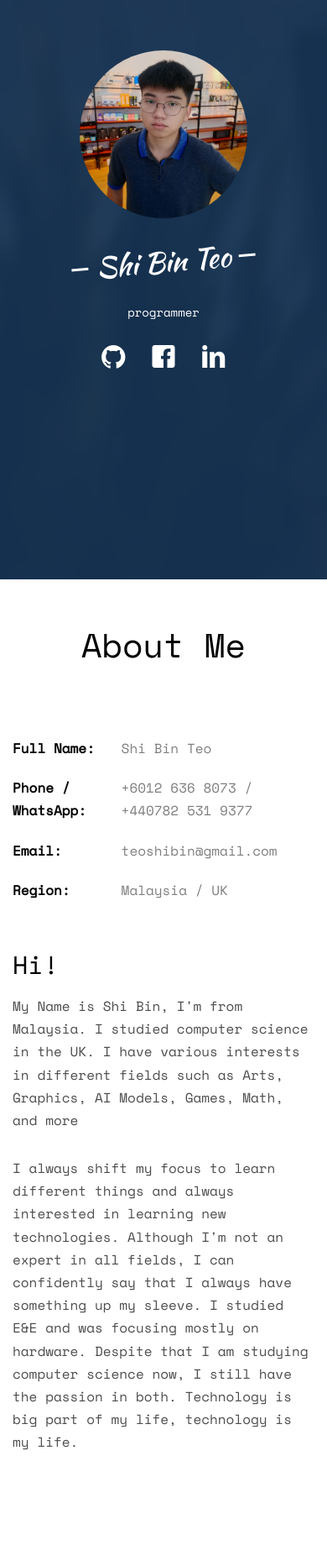
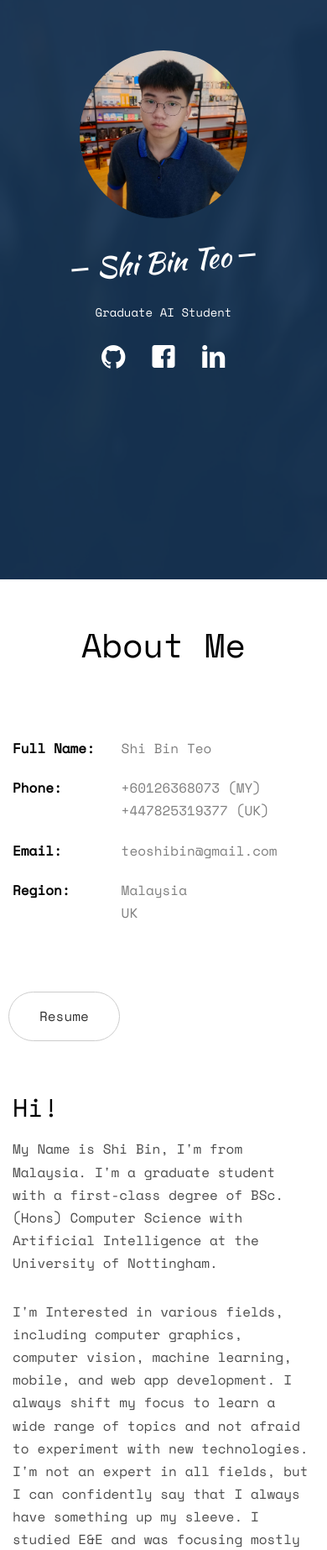
Before and after one commit to teoshibin/teoshibin.github.io, a plain HTML site: page index.html in a window 390 px wide. Shown: the part 154-2000 px from the top of the page at 84% size. Drawn offline with nearby package versions, Linux system fonts and the light colour scheme; files whose address does not match are found by name.

Commit message:
update info

```diff
--- a/css/style.css
+++ b/css/style.css
@@ -28,6 +28,10 @@ html {
   color: white;
 }
 
+.resume-btn-space {
+  margin-top: 60px;
+  margin-left: -5px;
+}
 
 .devicons {
   font-family: devicons;
--- a/index.html
+++ b/index.html
@@ -72,7 +72,7 @@
 						<div class="display-tc js-fullheight animate-box" data-animate-effect="fadeIn">
 							<div class="profile-thumb" style="background: url(images/profile_pic.jpg);"></div>
 							<h1><span>Shi Bin Teo</span></h1>
-							<h3><span>programmer</span></h3>
+							<h3><span>Graduate AI Student</span></h3>
 							<p>
 								<ul class="fh5co-social-icons">
 									<li><a href="https://github.com/teoshibin" target="_blank"><i class="devicon-github-original"></i></a></li>
@@ -98,31 +98,25 @@
 				<div class="col-md-4">
 					<ul class="info">
 						<li><span class="first-block">Full Name:</span><span class="second-block">Shi Bin Teo</span></li>
-						<li><span class="first-block">Phone / WhatsApp:</span><span class="second-block">+6012 636 8073 / +440782 531 9377</span></li>
+						<li><span class="first-block">Phone:</span><span class="second-block">+60126368073 (MY) <br> +447825319377 (UK)</span></li>
 						<li><span class="first-block">Email:</span><span class="second-block">teoshibin@gmail.com</span></li>
-						<!-- <li><span class="first-block">Website:</span><span class="second-block">www.yoursite.com</span></li> -->
-						<!-- <li><span class="first-block">Address:</span><span class="second-block">198 West 21th Street, Suite 721 New York NY 10016</span></li> -->
-						<li><span class="first-block">Region:</span><span class="second-block">Malaysia / UK</span></li>
+						<li><span class="first-block">Region:</span><span class="second-block">Malaysia <br> UK</span></li>
+						<li><a href="cv.pdf" download class="btn btn-default btn-lg resume-btn-space">Resume</a></li>
 					</ul>
 				</div>
 				<div class="col-md-8">
 					<h2>Hi!</h2>
-					<p>My Name is Shi Bin, I'm from Malaysia. I studied computer science in the UK. I have various interests in different fields such as Arts, Graphics, AI Models, Games, Math, and more</p>
 					<p>
-						I always shift my focus to learn different things and always interested in learning new technologies.
-						Although I'm not an expert in all fields, I can confidently say that I always have something up my sleeve.
-						I studied E&E and was focusing mostly on hardware.
-						Despite that I am studying computer science now, I still have the passion in both.
+						My Name is Shi Bin, I'm from Malaysia.
+						I'm a graduate student with a first-class degree of BSc. (Hons) Computer Science with Artificial Intelligence at the University of Nottingham.
+					</p>
+					<p>
+						I'm Interested in various fields, including computer graphics, computer vision, machine learning, mobile, and web app development.
+						I always shift my focus to learn a wide range of topics and not afraid to experiment with new technologies.
+						I'm not an expert in all fields, but I can confidently say that I always have something up my sleeve.
+						I studied E&E and was focusing mostly on hardware. Now I focus more towards software, but I still have passion in both.
 						Technology is big part of my life, technology is my life.
 					</p>
-					<!-- <p>
-						<ul class="fh5co-social-icons">
-							<li><a href="#"><i class="icon-twitter2"></i></a></li>
-							<li><a href="#"><i class="icon-facebook3"></i></a></li>
-							<li><a href="#"><i class="icon-linkedin2"></i></a></li>
-							<li><a href="#"><i class="icon-dribbble2"></i></a></li>
-						</ul>
-					</p> -->
 				</div>
 			</div>
 		</div>
@@ -206,7 +200,7 @@
 									<span class="company">University of Nottingham - 2019 - 2022</span>
 								</div>
 								<div class="timeline-body">
-									<p>Studied Computer Science & Artificial Intelligence (CSAI).</p>
+									<p>Computer Science & Artificial Intelligence (CSAI). <br> First Class Degree Classification.</p>
 								</div>
 							</div>
 						</li>
@@ -218,7 +212,7 @@
 									<span class="company">Foon Yew High School - 2013 - 2018</span>
 								</div>
 								<div class="timeline-body">
-									<p>Studied Electronic & Electrical (E&E) Stream. Graduated with a 6As UEC Cert after 6 years of education.</p>
+									<p>Electronic & Electrical (E&E) Stream. <br> Graduated with a 6As Unified Examination Certificate (UEC).</p>
 								</div>
 							</div>
 						</li>
@@ -441,6 +435,18 @@
 				</li>
 				<li class="list-inline-item">
 					<i class="devicon-java-plain"  data-toggle="tooltip" data-placement="bottom" title="Java"></i>
+				</li>
+				<li class="list-inline-item">
+					<i class="devicon-html5-plain"  data-toggle="tooltip" data-placement="bottom" title="HTML"></i>
+				</li>
+				<li class="list-inline-item">
+					<i class="devicon-css3-plain"  data-toggle="tooltip" data-placement="bottom" title="CSS"></i>
+				</li>
+				<li class="list-inline-item">
+					<i class="devicon-javascript-plain"  data-toggle="tooltip" data-placement="bottom" title="JavaScript"></i>
+				</li>
+				<li class="list-inline-item">
+					<i class="devicon-react-original"  data-toggle="tooltip" data-placement="bottom" title="React"></i>
 				</li>
 				<li class="list-inline-item">
 					<i class="devicon-python-plain" data-toggle="tooltip" data-placement="bottom" title="Python"></i>
```
Also changed, not shown: 1 other file.
